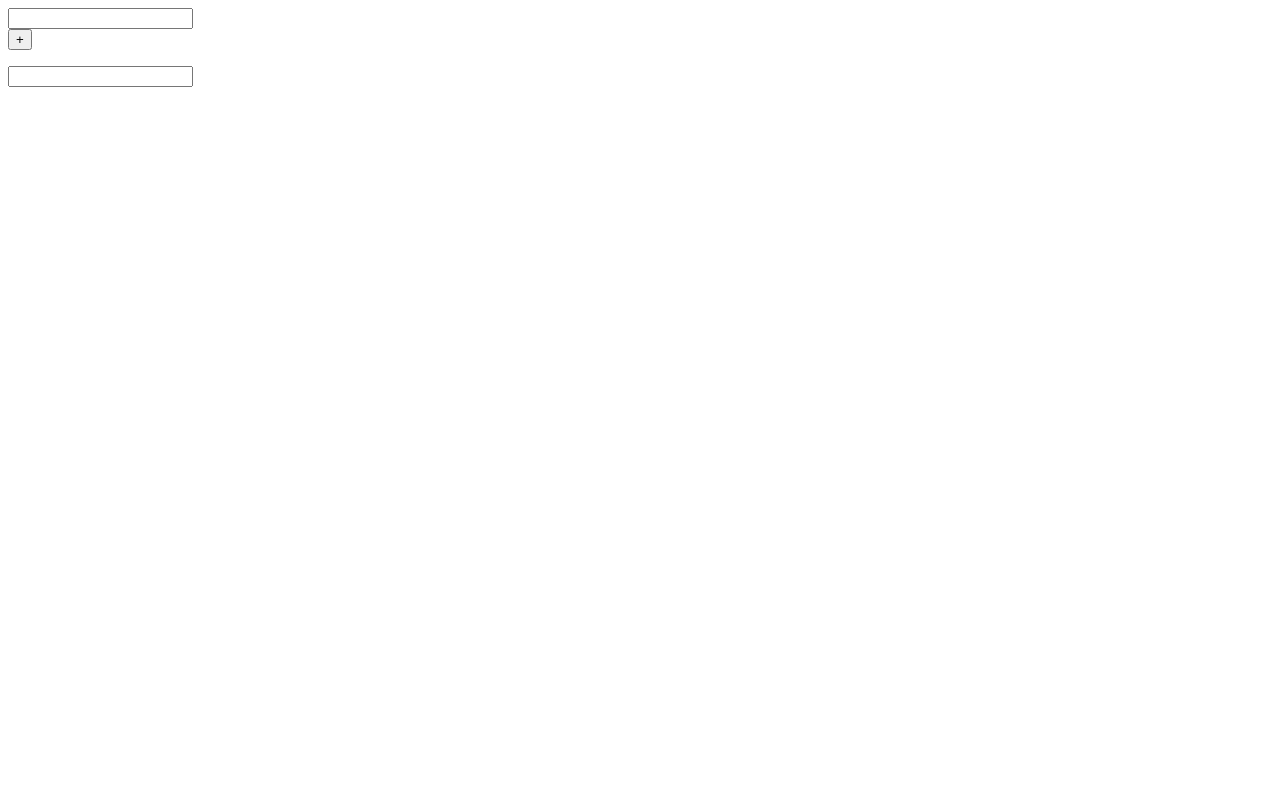
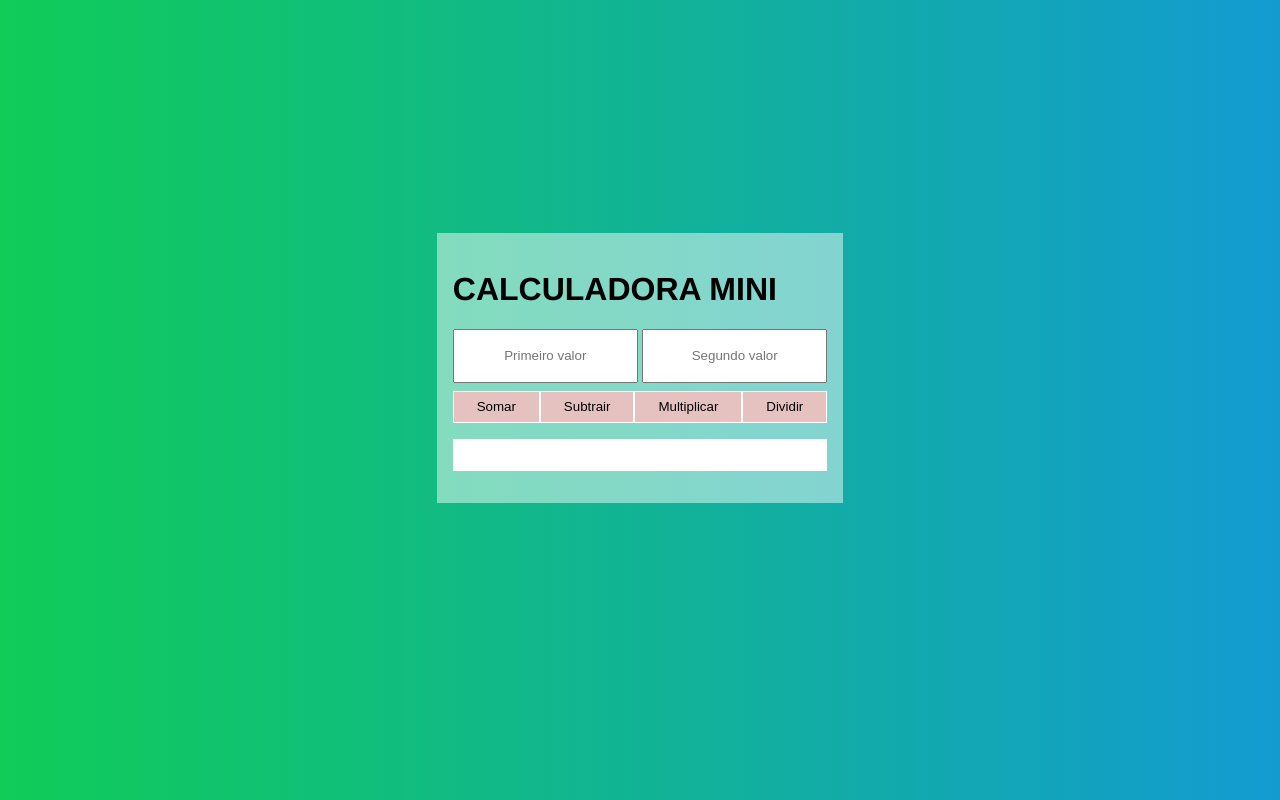
Before and after one commit to hugo-paiva/javascript, a plain HTML site: page quarta-24-nov-calculadora/index.html in a window 1280 px wide. Drawn offline with Linux system fonts and the light colour scheme.

Commit message:
calculator is ready. Functions applied and styles looking good

```diff
--- a/quarta-24-nov-calculadora/index.html
+++ b/quarta-24-nov-calculadora/index.html
@@ -10,23 +10,23 @@
 </head>
 
 <body>
-    <form action="">
-        <input type="text" name="first-operand" id="first-operand">
-        <div class="operators">
-            <button onclick="sum();" class="sum">+</button>
-            <!-- <button onclick="minus();" class="minus">-</button>
-            <button onclick="times();" class="times">*</button>
-            <button onclick="divide();" class="divide">/</button> -->
-            <!-- <input type="radio" name="operation" id="sum">
-            <input type="radio" name="operation" id="minus">
-            <input type="radio" name="operation" id="times">
-            <input type="radio" name="operation" id="divide"> -->
+
+    <main>
+        <h1>CALCULADORA MINI</h1>
+        <div class="values-container">
+            <input type="text" name="primeiro" id="primeiro" placeholder="Primeiro valor">
+            <input type="text" name="segundo" id="segundo" placeholder="Segundo valor">
         </div>
+        <div class="operations-container">
+            <button onclick="sum()">Somar</button>
+            <button onclick="minus()">Subtrair</button>
+            <button onclick="times()">Multiplicar</button>
+            <button onclick="divide()">Dividir</button>
+        </div>
+        <p></p>
+    </main>
 
-        <p></p>
-        <input type="text" name="second-operand" id="second-operand">
-        <script src="script.js"></script>
-    </form>
+    <script src="script.js"></script>
 </body>
 
 </html>
--- a/quarta-24-nov-calculadora/script.js
+++ b/quarta-24-nov-calculadora/script.js
@@ -1,26 +1,26 @@
-const sndOperand = document.querySelector('#second-operand').value
-let result = document.querySelector('p')
-const btn = document.querySelector('.sum')
+let num1 = ''
+let num2 = ''
 
-// function sum() {
-//     result.innerHTML= fstOperand + sndOperand
-//     document.querySelector('body').appendChild(result)
-// }
+function sum(){
+    num1 = Number(document.querySelector('#primeiro').value)
+    num2 = Number(document.querySelector('#segundo').value)
+    document.querySelector('p').innerHTML = num1 + num2
+}
 
-btn.addEventListener('click', function(e) {
-    e.preventDefault()
+function minus(){
+    num1 = Number(document.querySelector('#primeiro').value)
+    num2 = Number(document.querySelector('#segundo').value)
+    document.querySelector('p').innerHTML = num1 - num2
+}
 
-    const fstOperand = document.querySelector('#first-operand').value
-    console.log(fstOperand)
-})
-// function minus() {
+function times(){
+    num1 = Number(document.querySelector('#primeiro').value)
+    num2 = Number(document.querySelector('#segundo').value)
+    document.querySelector('p').innerHTML = num1 * num2
+}
 
-// }
-
-// function times() {
-
-// }
-
-// function divide() {
-
-// }
+function divide(){
+    num1 = Number(document.querySelector('#primeiro').value)
+    num2 = Number(document.querySelector('#segundo').value)
+    document.querySelector('p').innerHTML = num1 / num2
+}
--- a/quarta-24-nov-calculadora/styles.css
+++ b/quarta-24-nov-calculadora/styles.css
@@ -0,0 +1,44 @@
+body {
+    background: linear-gradient(to left, rgb(19, 155, 209), rgb(16, 204, 88));
+    display: flex;
+    height: 90vh;
+    justify-content: center;
+    align-items: center;
+    font-family: Helvetica, Arial, sans-serif;
+}
+
+main {
+    display: flex;
+    flex-direction: column;
+    background-color: rgba(255, 255, 255, 0.479);
+    padding: 1rem;
+}
+
+input#primeiro, input#segundo {
+    height: 3rem;
+    text-align: center;
+    margin-bottom: 0.5rem;
+}
+
+div.operations-container {
+    display: flex;
+    justify-content: space-between;
+}
+
+button {
+    flex-grow: 1;
+    height: 2rem;
+    background-color: #E5C2C0;
+    border: 1px solid white;
+}
+
+button:hover {
+    cursor: pointer;
+    background-color: #e5c2c0a1;
+}
+
+p {
+    background-color: white;
+    text-align: center;
+    padding: 1rem;
+}
```
